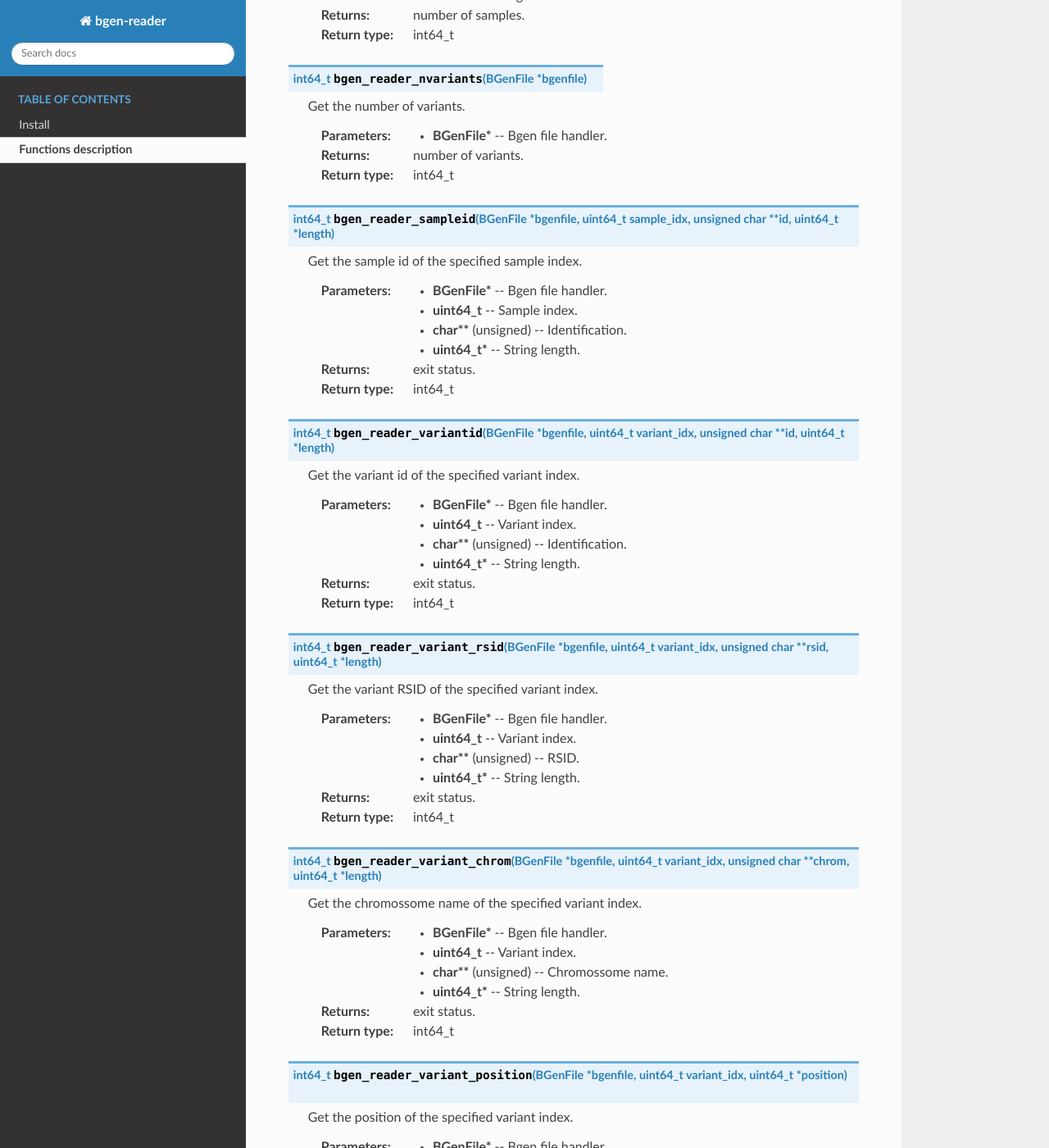
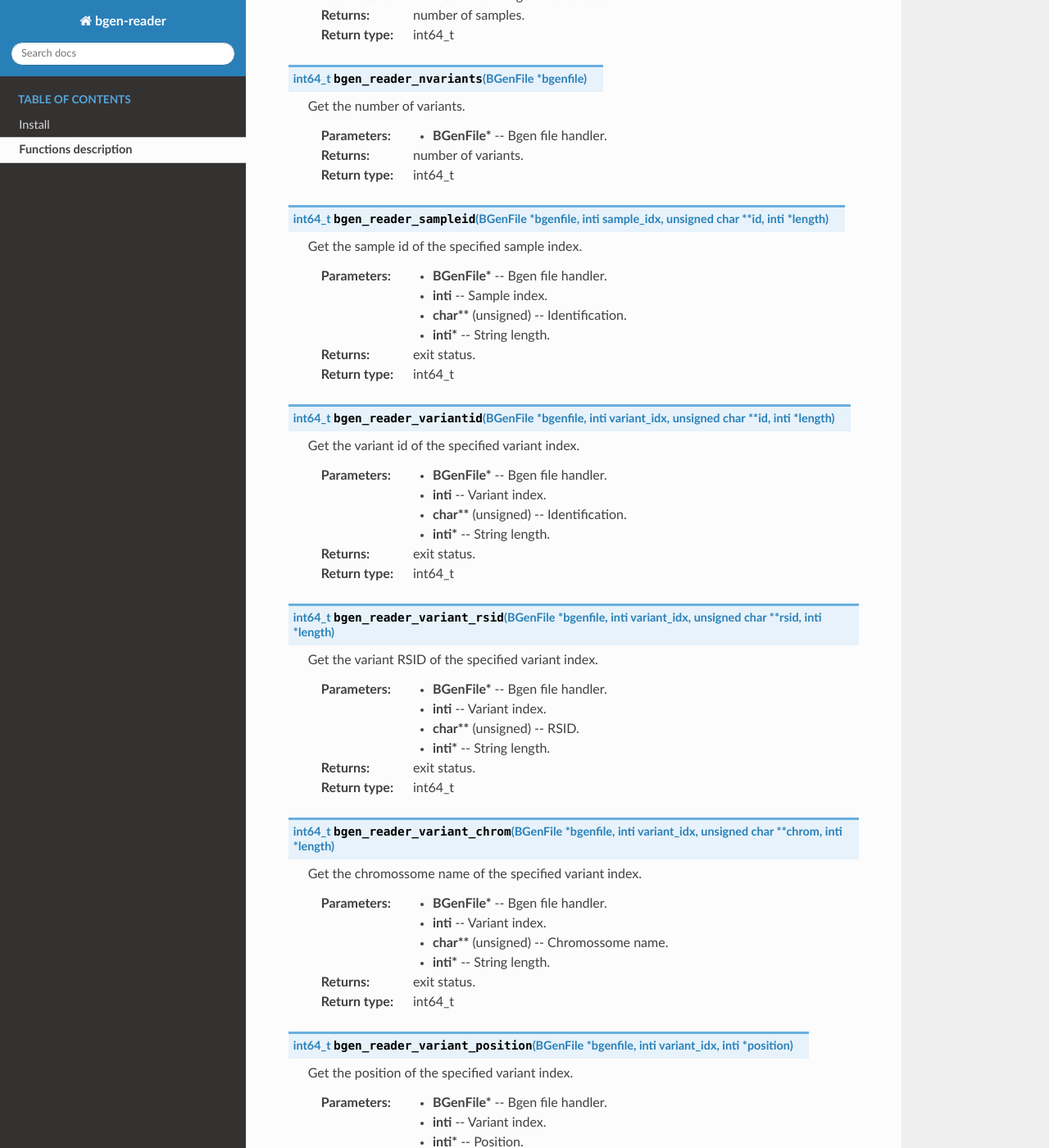
Before and after one commit to limix/bgen, a Sphinx documentation site: the page built from doc/api.rst, in a window 1280 px wide and 1400 px high, scrolled down 594 px. Shown: the whole window at 82% size. Built offline with Sphinx 7.4.7 and the Read the Docs theme 2.0.0, drawn with Linux system fonts in a browser that asks for light colours; some of the changed text lies outside the part shown.

Commit message:
uint64_t to inti

```diff
--- a/doc/api.rst
+++ b/doc/api.rst
@@ -35,113 +35,113 @@ Functions description
   :rtype: int64_t
 
 .. c:function:: int64_t bgen_reader_sampleid(BGenFile* bgenfile,\
-                                             uint64_t  sample_idx,\
+                                             inti  sample_idx,\
                                              unsigned char** id,\
-                                             uint64_t* length)
+                                             inti* length)
 
   Get the sample id of the specified sample index.
 
   :param BGenFile*: Bgen file handler.
-  :param uint64_t: Sample index.
+  :param inti: Sample index.
   :param unsigned char**: Identification.
-  :param uint64_t*: String length.
+  :param inti*: String length.
 
   :return: exit status.
   :rtype: int64_t
 
 .. c:function:: int64_t bgen_reader_variantid(BGenFile* bgenfile,\
-                                             uint64_t  variant_idx,\
+                                             inti  variant_idx,\
                                              unsigned char** id,\
-                                             uint64_t* length)
+                                             inti* length)
 
   Get the variant id of the specified variant index.
 
   :param BGenFile*: Bgen file handler.
-  :param uint64_t: Variant index.
+  :param inti: Variant index.
   :param unsigned char**: Identification.
-  :param uint64_t*: String length.
+  :param inti*: String length.
 
   :return: exit status.
   :rtype: int64_t
 
 .. c:function:: int64_t bgen_reader_variant_rsid(BGenFile* bgenfile,\
-                                             uint64_t  variant_idx,\
+                                             inti  variant_idx,\
                                              unsigned char** rsid,\
-                                             uint64_t* length)
+                                             inti* length)
 
   Get the variant RSID of the specified variant index.
 
   :param BGenFile*: Bgen file handler.
-  :param uint64_t: Variant index.
+  :param inti: Variant index.
   :param unsigned char**: RSID.
-  :param uint64_t*: String length.
+  :param inti*: String length.
 
   :return: exit status.
   :rtype: int64_t
 
 .. c:function:: int64_t bgen_reader_variant_chrom(BGenFile* bgenfile,\
-                                             uint64_t  variant_idx,\
+                                             inti  variant_idx,\
                                              unsigned char** chrom,\
-                                             uint64_t* length)
+                                             inti* length)
 
   Get the chromossome name of the specified variant index.
 
   :param BGenFile*: Bgen file handler.
-  :param uint64_t: Variant index.
+  :param inti: Variant index.
   :param unsigned char**: Chromossome name.
-  :param uint64_t*: String length.
+  :param inti*: String length.
 
   :return: exit status.
   :rtype: int64_t
 
 .. c:function:: int64_t bgen_reader_variant_position(BGenFile* bgenfile,\
-                                             uint64_t  variant_idx,\
-                                             uint64_t* position)
+                                             inti  variant_idx,\
+                                             inti* position)
 
   Get the position of the specified variant index.
 
   :param BGenFile*: Bgen file handler.
-  :param uint64_t: Variant index.
-  :param uint64_t*: Position.
+  :param inti: Variant index.
+  :param inti*: Position.
 
   :return: exit status.
   :rtype: int64_t
 
 .. c:function:: int64_t bgen_reader_variant_nalleles(BGenFile* bgenfile,\
-                                             uint64_t  variant_idx,\
-                                             uint64_t* nalleles)
+                                             inti  variant_idx,\
+                                             inti* nalleles)
 
   Get the number of alleles the specified variant index has.
 
   :param BGenFile*: Bgen file handler.
-  :param uint64_t: Variant index.
+  :param inti: Variant index.
   :param nalleles*: Number of alleles.
 
   :return: exit status.
   :rtype: int64_t
 
 .. c:function:: int64_t bgen_reader_variant_alleleid(BGenFile* bgenfile,\
-                                             uint64_t  variant_idx,\
-                                             uint64_t  allele_idx,\
+                                             inti  variant_idx,\
+                                             inti  allele_idx,\
                                              unsigned char** id,\
-                                             uint64_t* length)
+                                             inti* length)
 
   Get the allele id of the specified allele.
 
   :param BGenFile*: Bgen file handler.
-  :param uint64_t: Variant index.
-  :param uint64_t: Allele index.
+  :param inti: Variant index.
+  :param inti: Allele index.
   :param unsigned char**: Identification.
-  :param uint64_t*: String length.
+  :param inti*: String length.
 
   :return: exit status.
   :rtype: int64_t
 
 .. c:function:: int64_t bgen_reader_read_genotype(BGenFile*  bgenfile,\
-                                                  uint64_t   variant_idx,\
+                                                  inti   variant_idx,\
                                                   uint32_t** ui_probs,\
-                                                  uint64_t*  ploidy,\
-                                                  uint64_t*  nalleles)
+                                                  inti*  ploidy,\
+                                                  inti*  nalleles)
 
   Read the genotype probabilities of the specified variant index.
   Let :math:`n_a` and :math:`n_p` be the number of alleles and the ploidy.
@@ -153,10 +153,10 @@ Functions description
     k = {n_a + n_p - 1 \choose n_a - 1}.
 
   :param BGenFile*: Bgen file handler.
-  :param uint64_t: Variant index.
-  :param uint64_t**: Genotype probabilities.
-  :param uint64_t*: Ploidy.
-  :param uint64_t*: Number of alleles.
+  :param inti: Variant index.
+  :param inti**: Genotype probabilities.
+  :param inti*: Ploidy.
+  :param inti*: Number of alleles.
 
   :return: exit status.
   :rtype: int64_t
```
Also changed, not shown: 9 other files.
